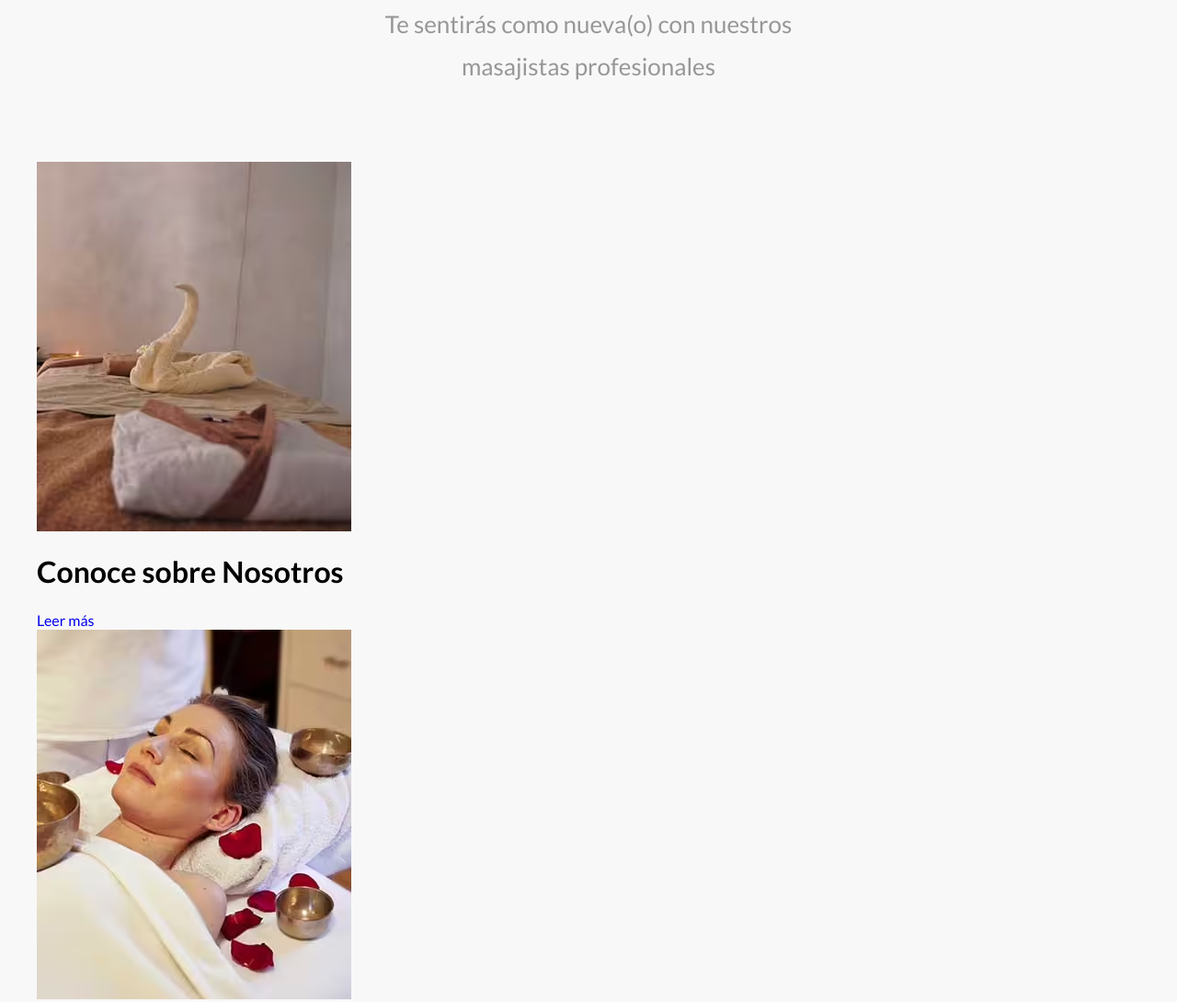
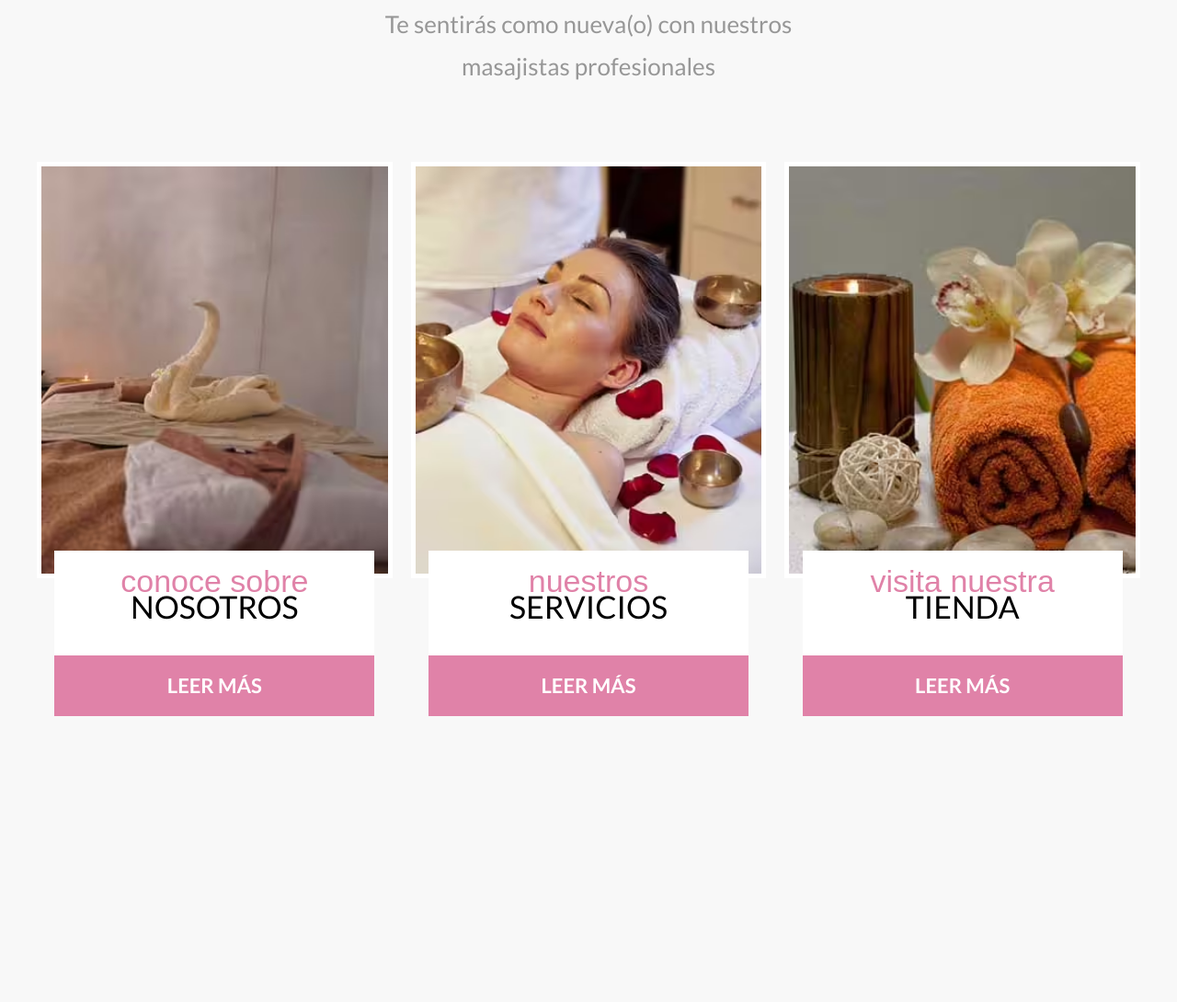
Before and after one commit to JosueP0721/Proyecto--Salon-de-Belleza, a website: page index.html in a window 1280 px wide. Shown: the part 1135-2225 px from the top of the page at 92% size. After the commit the page ends 1964 px from the top, so only its background shows below. Drawn offline with Linux system fonts and the light colour scheme; a web font is replaced by a local one.

Commit message:
cards scss

```diff
--- /dev/null
+++ b/src/scss/layout/_cards.scss
@@ -0,0 +1,47 @@
+@use 'base/variables' as v;
+@use 'base/mixins' as m;
+
+.cards {
+
+    &__grid {
+        @include m.tablet {
+            @include m.grid(3, 2rem);
+        }
+    }
+}
+
+.card {
+    max-width: 35rem;
+    margin: 0 auto 2rem auto;
+
+    &:last-of-type {
+        margin-bottom: 0;
+    }
+    @include m.tablet {
+        max-width: unset;
+        margin: 0;
+    }
+    &__imagen {
+        width: 100%;
+        border: .5rem solid v.$blanco;
+        transition: transform .3s;
+        &:hover {
+            transform: rotate(4deg) scale(1.3);
+        }
+    }
+    &__contenido {
+        max-width: 90%;
+        margin: 0 auto;
+        background-color: v.$blanco;
+        transform: translateY(-5rem);
+    }
+    &__heading {
+        @include m.headingCursiva;
+        font-size: 3.4rem;
+        padding: 2rem 0;
+    }
+    &__enlace {
+        @include m.boton(v.$secundario, v.$blanco);
+        display: block;
+    }
+}
--- a/src/scss/layout/_index.scss
+++ b/src/scss/layout/_index.scss
@@ -1,2 +1,3 @@
 @forward 'header';
 @forward 'bienvenida';
+@forward 'cards';
```
Also changed, not shown: build/css/app.css, 1 other file.
